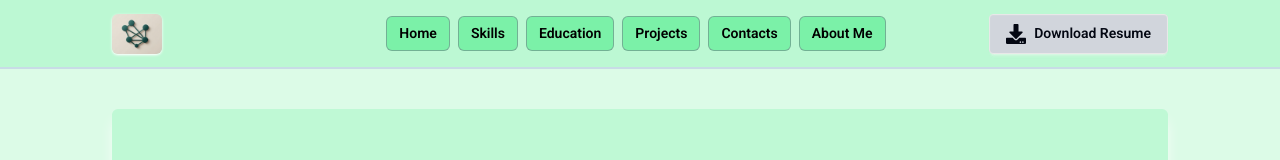
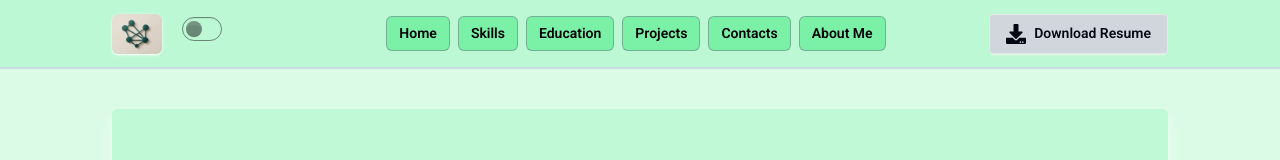
Before and after one commit to helal366/my_portfolio, a React (Vite) app: page / in a window 1280 px wide. Shown: the top 160 px of the page. Built offline with nearby package versions, Linux system fonts and the light colour scheme; no server answers.

Commit message:
Theme toggle added.

```diff
--- a/src/components/headerComponents/Navbar.jsx
+++ b/src/components/headerComponents/Navbar.jsx
@@ -3,13 +3,14 @@ import NavbarLinks from './NavbarLinks';
 import { FaDownload } from 'react-icons/fa';
 
 const Navbar = () => {
-    const resume_file=`https://drive.google.com/uc?export=download&id=${import.meta.env.VITE_RESUME_FILE_ID}`
+    const resume_file = `https://drive.google.com/uc?export=download&id=${import.meta.env.VITE_RESUME_FILE_ID}`
     return (
         <section className="navbar bg-green-300/50 padding border-b-2 border-purple-300/40 ">
             <div className="navbar-start">
                 <div className="dropdown">
                     <div tabIndex={0} role="button" className="btn btn-ghost lg:hidden">
-                        <svg xmlns="http://www.w3.org/2000/svg" className="h-5 w-5" fill="none" viewBox="0 0 24 24" stroke="currentColor"> <path strokeLinecap="round" strokeLinejoin="round" strokeWidth="2" d="M4 6h16M4 12h8m-8 6h16" /> </svg>
+                        <svg xmlns="http://www.w3.org/2000/svg" className="h-5 w-5" fill="none" viewBox="0 0 24 24" stroke="currentColor"> <path strokeLinecap="round" strokeLinejoin="round" strokeWidth="2" d="M4 6h16M4 12h8m-8 6h16" />
+                        </svg>
                     </div>
                     <ul
                         tabIndex={0}
@@ -17,12 +18,16 @@ const Navbar = () => {
                         <NavbarLinks />
                     </ul>
                 </div>
-                <div className=" text-xl">
+                <div className=" text-xl flex justify-start">
                     <img
                         src="/logo2.png"
                         alt="Logo"
-                        className="h-10 w-auto shadow-sm shadow-white rounded-md"
+                        className="h-10 w-auto shadow-sm shadow-white rounded-md mr-5"
                     />
+
+                    <div>
+                        <input type="checkbox" value="dark" className="toggle theme-controller" />
+                    </div>
                 </div>
             </div>
             <div className="navbar-center hidden lg:flex">
```
